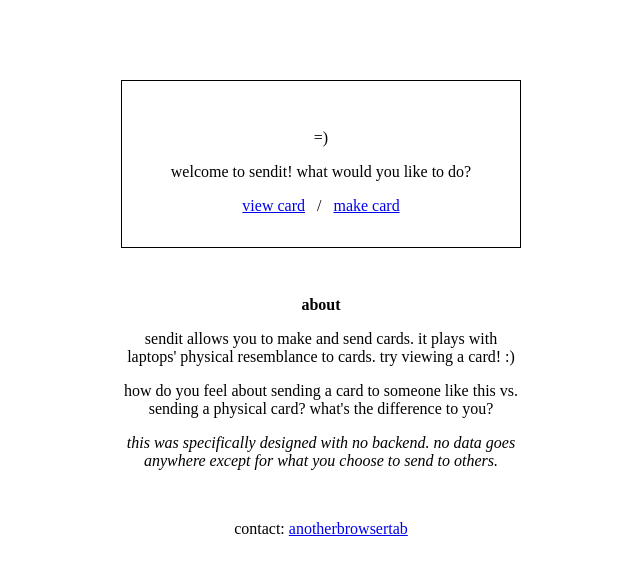
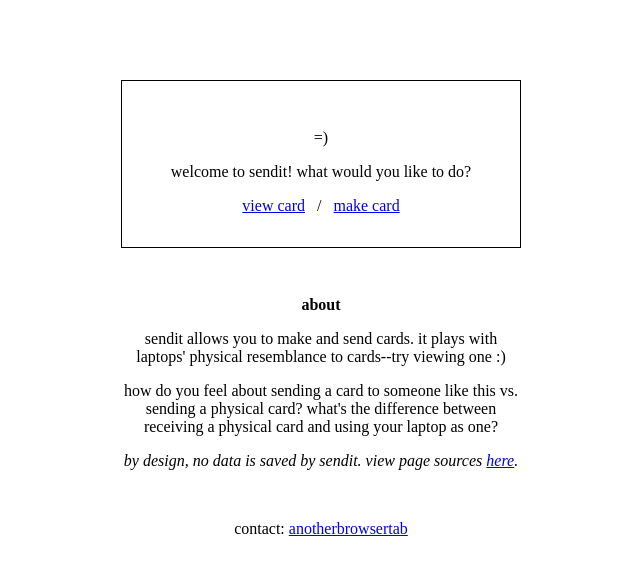
Before and after one commit to tiffanyq/sendit, a plain HTML site: page index.html in a window 1280 px wide. Shown: the whole page, without its empty margins (319-959 px from the left). Drawn offline with Linux system fonts and the light colour scheme.

Commit message:
update about text

```diff
--- a/index.html
+++ b/index.html
@@ -26,9 +26,9 @@
       </div>
       <div id="about">
         <p id="about-title"> about</p>
-        <p> sendit allows you to make and send cards. it plays with laptops' physical resemblance to cards. try viewing a card! :)</p>
-        <p>how do you feel about sending a card to someone like this vs. sending a physical card? what's the difference to you?</p>
-        <p class="italicize">this was specifically designed with no backend. no data goes anywhere except for what you choose to send to others.</p>
+        <p> sendit allows you to make and send cards. it plays with laptops' physical resemblance to cards--try viewing one :)</p>
+        <p>how do you feel about sending a card to someone like this vs. sending a physical card? what's the difference between receiving a physical card and using your laptop as one?</p>
+        <p class="italicize">by design, no data is saved by sendit. view page sources <a href="https://github.com/tiffanyq/sendit">here</a>.</p>
         <br/>
         <p>contact: <a href="https://www.instagram.com/anotherbrowsertab/"  target="_blank">anotherbrowsertab</a></p>
       </div>
```
